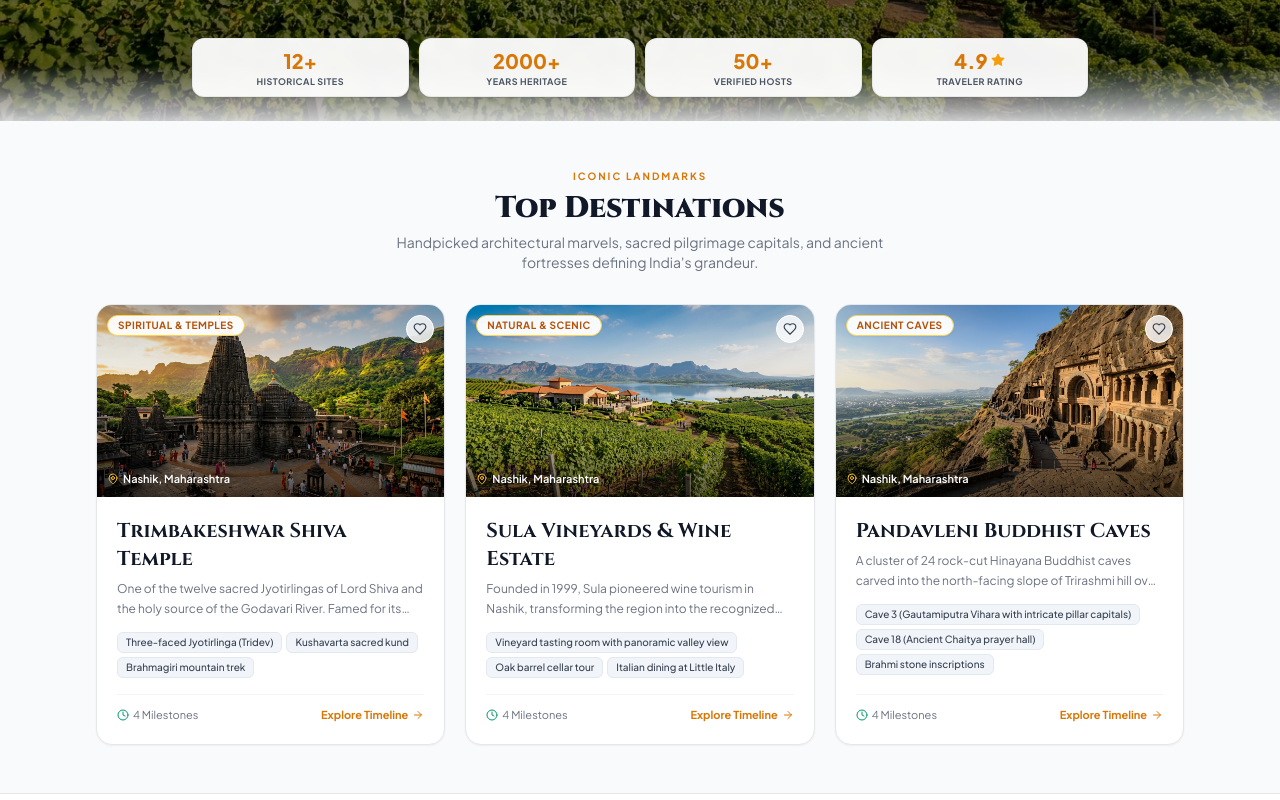
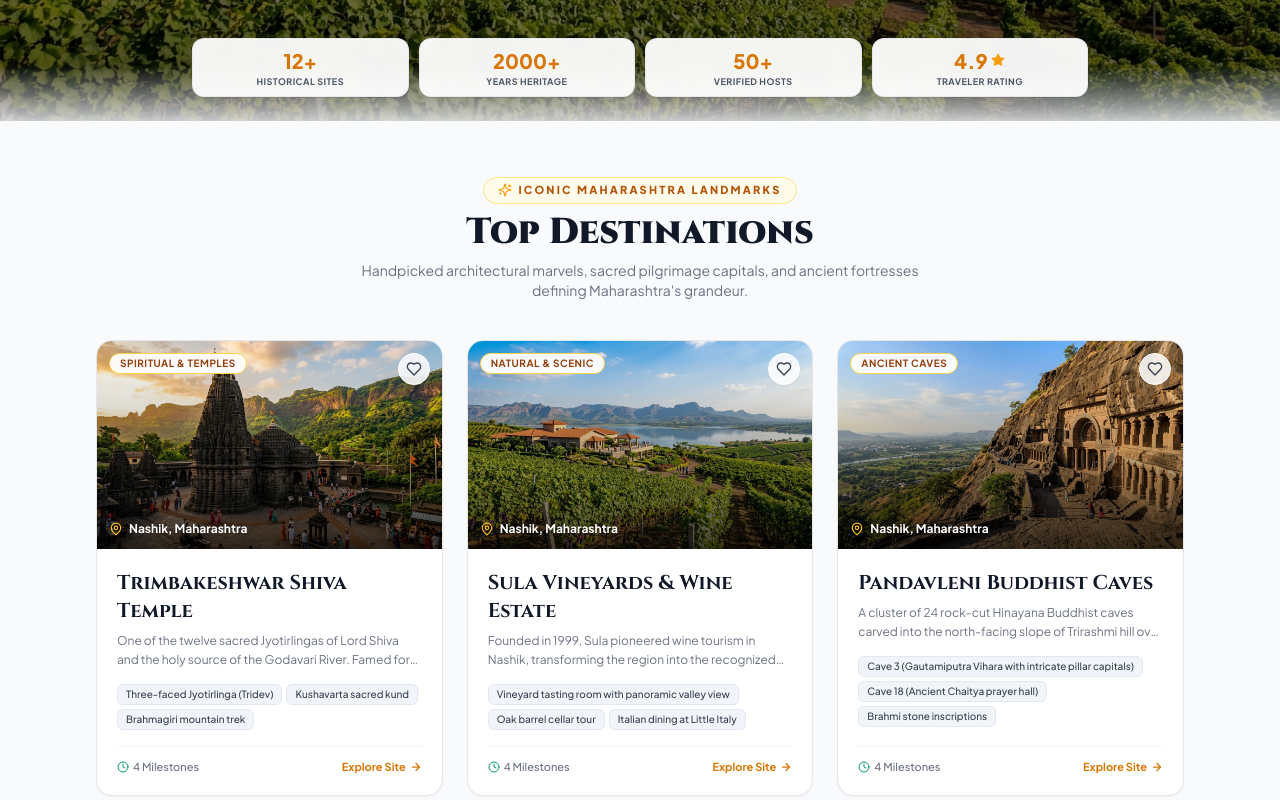
Before and after one commit to bhavinshinde8-code/Techfusion, a React (Vite) app in the folder client/: page / in a window 1280 px wide. Shown: the part 440-1240 px from the top of the page. Built offline with nearby package versions, Linux system fonts and the light colour scheme; no server answers.

Commit message:
Guarantee all trending sites are displayed in Top Destinations section on main webpage

```diff
--- a/client/src/components/TopDestinations.jsx
+++ b/client/src/components/TopDestinations.jsx
@@ -1,86 +1,128 @@
 import React from 'react';
 import { useAuth } from '../context/AuthContext';
-import { MapPin, ArrowRight, Heart, Clock, Flame } from 'lucide-react';
+import { MapPin, ArrowRight, Heart, Clock, Flame, Sparkles } from 'lucide-react';
 
-export default function TopDestinations({ destinations, onSelectPlace }) {
-  const { favorites, toggleFavorite } = useAuth();
+export default function TopDestinations({ destinations = [], onSelectPlace }) {
+  const { favorites = [], toggleFavorite } = useAuth();
 
-  // Filter only published destinations and sort trending ones first
-  const activeDestinations = destinations
-    .filter(d => d.isPublished !== false)
-    .sort((a, b) => (b.isTrending ? 1 : 0) - (a.isTrending ? 1 : 0));
+  // Filter published destinations
+  const published = destinations.filter(d => d.isPublished !== false);
+
+  // All destinations marked as Trending by Admin
+  const trendingList = published.filter(d => !!d.isTrending);
+  const nonTrendingList = published.filter(d => !d.isTrending);
+
+  // Guarantee that ALL trending destinations are visible!
+  // If fewer than 3 trending places, complement with non-trending to keep minimum 3 cards
+  const displayedDestinations = trendingList.length > 0
+    ? [...trendingList, ...nonTrendingList].slice(0, Math.max(trendingList.length, 3))
+    : published.slice(0, 3);
 
   return (
-    <section id="destinations" className="py-10 sm:py-12 px-4 sm:px-6 lg:px-8 max-w-6xl mx-auto">
+    <section id="destinations" className="py-10 sm:py-14 px-4 sm:px-6 lg:px-8 max-w-6xl mx-auto">
       {/* Section Header */}
-      <div className="text-center mb-7 sm:mb-8">
-        <div className="text-amber-600 text-[10px] font-bold uppercase tracking-[0.2em] mb-1.5">
-          Iconic Landmarks
+      <div className="text-center mb-8 sm:mb-10">
+        <div className="inline-flex items-center gap-1.5 text-amber-700 text-[10px] sm:text-[11px] font-extrabold uppercase tracking-[0.2em] mb-2 px-3.5 py-1 rounded-full bg-amber-50 border border-amber-200 shadow-xs">
+          {trendingList.length > 0 ? (
+            <>
+              <Flame className="w-3.5 h-3.5 text-orange-500 fill-orange-500 animate-bounce" />
+              <span>{trendingList.length} Trending Tourism Sites Active</span>
+            </>
+          ) : (
+            <>
+              <Sparkles className="w-3.5 h-3.5 text-amber-500" />
+              <span>Iconic Maharashtra Landmarks</span>
+            </>
+          )}
         </div>
-        <h2 className="font-serif text-2xl sm:text-3xl font-extrabold text-gray-900 mb-1.5">
-          Top Destinations
+
+        <h2 className="font-serif text-2xl sm:text-3xl lg:text-4xl font-extrabold text-gray-900 mb-2 flex items-center justify-center gap-2.5">
+          <span>Top Destinations</span>
+          {trendingList.length > 0 && (
+            <span className="text-xs font-sans font-black px-2.5 py-0.5 rounded-full bg-gradient-to-r from-orange-500 to-amber-500 text-white shadow-sm flex items-center gap-1">
+              <Flame className="w-3 h-3 fill-current" />
+              <span>Trending Live</span>
+            </span>
+          )}
         </h2>
-        <p className="text-gray-500 max-w-lg mx-auto text-xs sm:text-sm">
-          Handpicked architectural marvels, sacred pilgrimage capitals, and ancient fortresses defining India's grandeur.
+
+        <p className="text-gray-500 max-w-xl mx-auto text-xs sm:text-sm leading-relaxed">
+          {trendingList.length > 0
+            ? "Featured tourist attractions and heritage circuits marked as trending by tourism administrators, synced live with MongoDB Atlas."
+            : "Handpicked architectural marvels, sacred pilgrimage capitals, and ancient fortresses defining Maharashtra's grandeur."}
         </p>
       </div>
 
-      {/* 3-Card Responsive Grid */}
-      <div className="grid grid-cols-1 md:grid-cols-2 lg:grid-cols-3 gap-5">
-        {activeDestinations.slice(0, 3).map((place) => {
+      {/* Responsive Grid */}
+      <div className="grid grid-cols-1 md:grid-cols-2 lg:grid-cols-3 gap-6">
+        {displayedDestinations.map((place) => {
           const isFav = favorites.includes(place._id);
+          const isTrending = !!place.isTrending;
+
           return (
             <div
               key={place._id}
               onClick={() => onSelectPlace(place)}
-              className="group bg-white border border-gray-200 hover:border-amber-500/80 rounded-2xl overflow-hidden cursor-pointer transition-all duration-300 hover:-translate-y-1 hover:shadow-lg flex flex-col shadow-sm"
+              className={`group bg-white rounded-2xl overflow-hidden cursor-pointer transition-all duration-300 hover:-translate-y-1.5 hover:shadow-xl flex flex-col border ${
+                isTrending
+                  ? 'border-orange-400 ring-2 ring-orange-400/25 shadow-md shadow-orange-500/10'
+                  : 'border-gray-200 hover:border-amber-400 shadow-sm'
+              }`}
             >
-              {/* Image & Badges */}
-              <div className="relative h-44 sm:h-48 overflow-hidden">
+              {/* Image & Badges Container */}
+              <div className="relative h-48 sm:h-52 overflow-hidden">
                 <img
                   src={place.image}
                   alt={place.title}
                   className="w-full h-full object-cover group-hover:scale-105 transition-transform duration-500"
                 />
-                <div className="absolute inset-0 bg-gradient-to-t from-black/60 via-transparent to-black/20" />
+                <div className="absolute inset-0 bg-gradient-to-t from-black/70 via-black/20 to-transparent" />
 
-                <div className="absolute top-2.5 left-2.5 flex items-center gap-1.5">
-                  <span className="px-2.5 py-0.5 rounded-full text-[10px] font-bold bg-white/95 text-amber-700 border border-amber-300 shadow-sm uppercase tracking-wider">
+                {/* Badges on Top Left */}
+                <div className="absolute top-3 left-3 flex flex-wrap items-center gap-1.5 max-w-[75%]">
+                  <span className="px-2.5 py-0.5 rounded-full text-[10px] font-bold bg-white/95 text-amber-800 border border-amber-300 shadow-xs uppercase tracking-wider backdrop-blur-xs">
                     {place.category}
                   </span>
-                  {place.isTrending && (
-                    <span className="px-2 py-0.5 rounded-full text-[10px] font-black bg-gradient-to-r from-orange-500 to-amber-500 text-white shadow-sm flex items-center gap-0.5 uppercase tracking-wider">
-                      <Flame className="w-2.5 h-2.5 fill-current" />
+
+                  {isTrending && (
+                    <span className="px-2.5 py-0.5 rounded-full text-[10px] font-black bg-gradient-to-r from-orange-500 to-amber-500 text-white shadow-md flex items-center gap-1 uppercase tracking-wider animate-in fade-in">
+                      <Flame className="w-3 h-3 fill-current animate-pulse" />
                       <span>Trending</span>
                     </span>
                   )}
                 </div>
 
+                {/* Favorite Heart Button */}
                 <button
+                  type="button"
                   onClick={(e) => {
                     e.stopPropagation();
                     toggleFavorite(place._id);
                   }}
-                  className={`absolute top-2.5 right-2.5 w-7 h-7 rounded-full flex items-center justify-center backdrop-blur-md border transition ${
+                  className={`absolute top-3 right-3 w-8 h-8 rounded-full flex items-center justify-center backdrop-blur-md border transition cursor-pointer shadow-sm ${
                     isFav
-                      ? 'bg-red-500 text-white border-red-500 shadow-sm'
-                      : 'bg-white/80 border-white text-gray-700 hover:text-red-500'
+                      ? 'bg-red-500 text-white border-red-500 hover:bg-red-600 scale-110'
+                      : 'bg-white/85 border-white text-gray-700 hover:text-red-500 hover:bg-white'
                   }`}
+                  title={isFav ? "Saved to Wishlist" : "Save to Wishlist"}
                 >
-                  <Heart className={`w-3.5 h-3.5 ${isFav ? 'fill-current' : ''}`} />
+                  <Heart className={`w-4 h-4 ${isFav ? 'fill-current' : ''}`} />
                 </button>
 
-                <div className="absolute bottom-2.5 left-2.5 text-[11px] text-white flex items-center gap-1 font-semibold drop-shadow-md">
-                  <MapPin className="w-3 h-3 text-amber-400" />
-                  {place.state}
+                {/* Location Pill on Bottom Left */}
+                <div className="absolute bottom-3 left-3 text-xs text-white flex items-center gap-1.5 font-bold drop-shadow-md">
+                  <MapPin className="w-3.5 h-3.5 text-amber-400" />
+                  <span>{place.state}</span>
                 </div>
               </div>
 
-              {/* Body */}
+              {/* Card Body */}
               <div className="p-4 sm:p-5 flex flex-col flex-1">
-                <h3 className="font-serif text-lg sm:text-xl font-bold text-gray-900 mb-1.5 group-hover:text-amber-600 transition">
-                  {place.title}
-                </h3>
+                <div className="flex items-start justify-between gap-2 mb-1.5">
+                  <h3 className="font-serif text-lg sm:text-xl font-bold text-gray-900 group-hover:text-amber-600 transition leading-snug">
+                    {place.title}
+                  </h3>
+                </div>
 
                 <p className="text-gray-500 text-xs line-clamp-2 mb-3.5 leading-relaxed">
                   {place.shortHistory}
@@ -97,13 +139,14 @@ export default function TopDestinations({ destinations, onSelectPlace }) {
 
                 {/* Card Footer */}
                 <div className="mt-auto pt-3 border-t border-gray-100 flex items-center justify-between text-[11px]">
-                  <span className="text-gray-500 flex items-center gap-1">
+                  <span className="text-gray-500 flex items-center gap-1 font-medium">
                     <Clock className="w-3 h-3 text-emerald-600" />
-                    {place.timeline?.length || 4} Milestones
+                    <span>{place.timeline?.length || 4} Milestones</span>
                   </span>
 
                   <span className="text-amber-600 font-bold flex items-center gap-1 group-hover:translate-x-1 transition-transform">
-                    Explore Timeline <ArrowRight className="w-3 h-3" />
+                    <span>Explore Site</span>
+                    <ArrowRight className="w-3 h-3 stroke-[2.5]" />
                   </span>
                 </div>
               </div>
```
